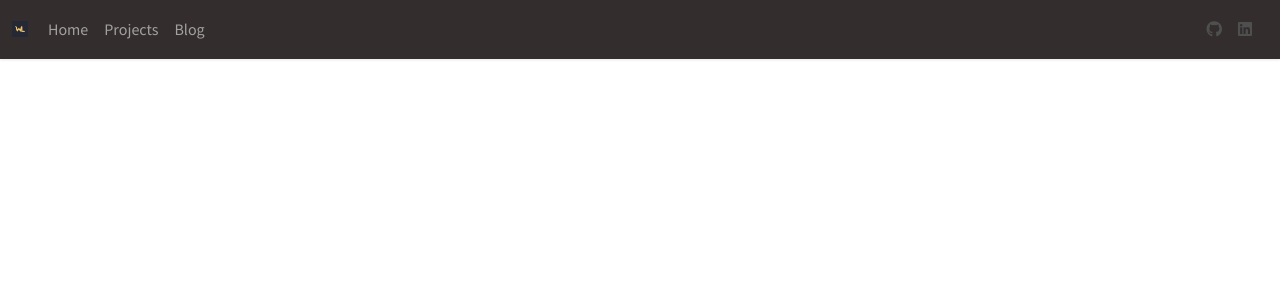
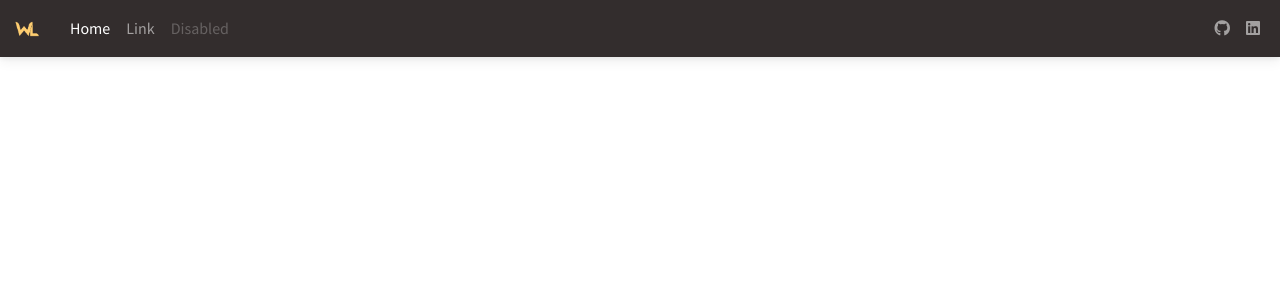
Before and after one commit to wrrnlim/wrrnlim.github.io, a React (Vite) app: page /projects in a window 1280 px wide. Shown: the top 300 px of the page. Built offline with nearby package versions, Linux system fonts and the light colour scheme.

Commit message:
complete navbar component

```diff
--- a/src/components/Navbar.jsx
+++ b/src/components/Navbar.jsx
@@ -1,29 +1,95 @@
-import React from 'react'
 import navLogo from '/assets/img/wl_logo_nav.png';
 
+import React, { useState } from 'react';
+import {
+  MDBNavbar,
+  MDBContainer,
+  MDBNavbarBrand,
+  MDBNavbarToggler,
+  MDBNavbarItem,
+  MDBNavbarLink,
+  MDBCollapse,
+  MDBBtn,
+  MDBIcon,
+  MDBNavbarNav,
+  MDBInputGroup
+} from 'mdb-react-ui-kit';
+
+
+
 export default function Navbar() {
+  const [navToggled, setNavToggler] = useState(false);
   return (
-    <div>
-      <nav class="navbar navbar-expand-lg navbar-dark bg-dark shadow-2">
-        <div class="container-fluid">
-          <a class="navbar-brand me-2" href="/">
-            <img src={`${navLogo}`} height="16" alt="Logo" style={{ marginTop: "-1px" }}></img>
-          </a>
-          <button class="navbar-toggler" type="button"> <i class="fas fa-bars"></i> </button>
+    // <div>
+    //   <nav class="navbar navbar-expand-lg navbar-dark bg-dark shadow-2">
+    //     <div class="container-fluid">
+    //       <a class="navbar-brand me-2" href="/">
+    //         <img src={`${navLogo}`} height="16" alt="Logo" style={{ marginTop: "-1px" }}></img>
+    //       </a>
+    //       <button class="navbar-toggler" type="button" data-mdb-toggle="collapse" data-mdb-target="#navCollapse"> <i class="fas fa-bars"></i> </button>
+    //       <div class="collapse navbar-collapse" id='navCollapse'>
+    //         <ul class="navbar-nav me-auto mb-2 mb-lg-0">
+    //           <li class="nav-item"> <a class="nav-link" href="#">Home</a> </li>
+    //           <li class="nav-item"> <a class="nav-link" href="">Projects</a> </li>
+    //           <li class="nav-item"> <a class="nav-link" href="">Blog</a> </li>
+    //         </ul>
+    //         <div class="d-flex align-items-center">
+    //           <a class="text-reset me-3"> <i class="fab fa-github"></i></a>
+    //           <a class="text-reset me-3"><i class="fab fa-linkedin"></i></a>
+    //         </div>
+    //       </div>
+    //     </div>
+    //   </nav>
+    // </div>
 
-          <div class="collapse navbar-collapse">
-            <ul class="navbar-nav me-auto mb-2 mb-lg-0">
-              <li class="nav-item"> <a class="nav-link" href="#">Home</a> </li>
-              <li class="nav-item"> <a class="nav-link" href="">Projects</a> </li>
-              <li class="nav-item"> <a class="nav-link" href="">Blog</a> </li>
-            </ul>
-            <div class="d-flex align-items-center">
-              <a class="text-reset me-3"> <i class="fab fa-github"></i></a>
-              <a class="text-reset me-3"><i class="fab fa-linkedin"></i></a>
-            </div>
-          </div>
-        </div>
-      </nav>
-    </div>
+    <>
+      <MDBNavbar expand='lg' dark bgColor='dark'>
+        <MDBContainer fluid>
+          <MDBNavbarBrand href='/'>
+            <img
+              src={`${navLogo}`}
+              height='30'
+              alt=''
+              loading='lazy'
+            />
+          </MDBNavbarBrand>
+          <MDBNavbarToggler
+            type='button'
+            onClick={() => setNavToggler(!navToggled)}
+          >
+            <MDBIcon icon='bars' fas />
+          </MDBNavbarToggler>
+          <MDBCollapse navbar show={navToggled}>
+            <MDBNavbarNav className='mr-auto mb-2 mb-lg-0'>
+              <MDBNavbarItem>
+                <MDBNavbarLink active aria-current='page' href='#'>
+                  Home
+                </MDBNavbarLink>
+              </MDBNavbarItem>
+              <MDBNavbarItem>
+                <MDBNavbarLink href='#'>Link</MDBNavbarLink>
+              </MDBNavbarItem>
+              <MDBNavbarItem>
+                <MDBNavbarLink disabled href='#' tabIndex={-1} aria-disabled='true'>
+                  Disabled
+                </MDBNavbarLink>
+              </MDBNavbarItem>
+            </MDBNavbarNav>
+            <MDBNavbarNav right fullWidth={false} className='mb-2 mb-lg-0 d-flex flex-row'>
+              <MDBNavbarItem className='me-3 me-lg-0'>
+                <MDBNavbarLink href='https://github.com/wrrnlim'>
+                  <MDBIcon fab icon='github' />
+                </MDBNavbarLink>
+              </MDBNavbarItem>
+              <MDBNavbarItem className='me-3 me-lg-0'>
+                <MDBNavbarLink href='https://www.linkedin.com/in/warrenlim/'>
+                  <MDBIcon fab icon='linkedin' />
+                </MDBNavbarLink>
+              </MDBNavbarItem>
+            </MDBNavbarNav>
+          </MDBCollapse>
+        </MDBContainer>
+      </MDBNavbar>
+    </>
   )
 }
```
Also changed, not shown: assets/img/wl_logo_favicon.png, assets/img/wl_logo_nav.png.
